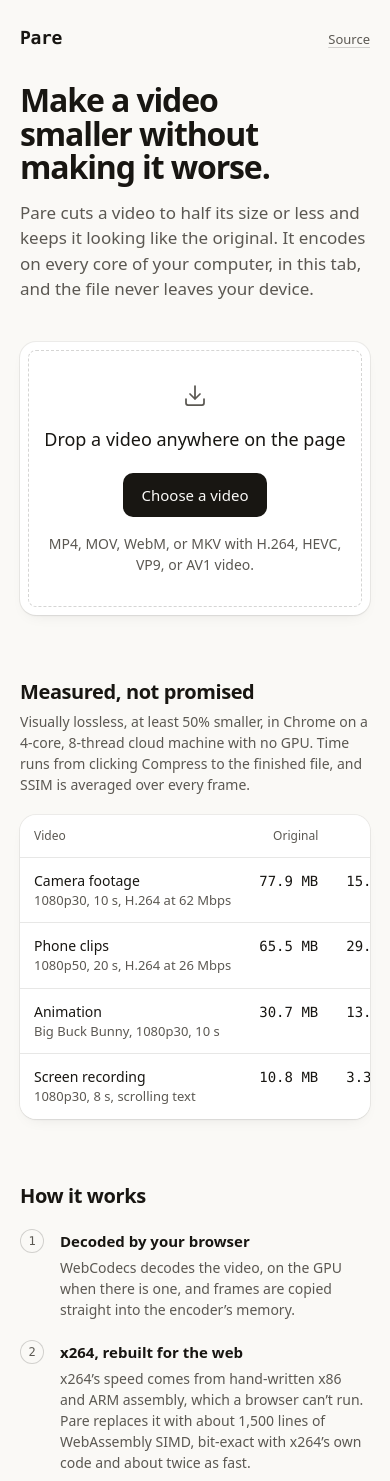
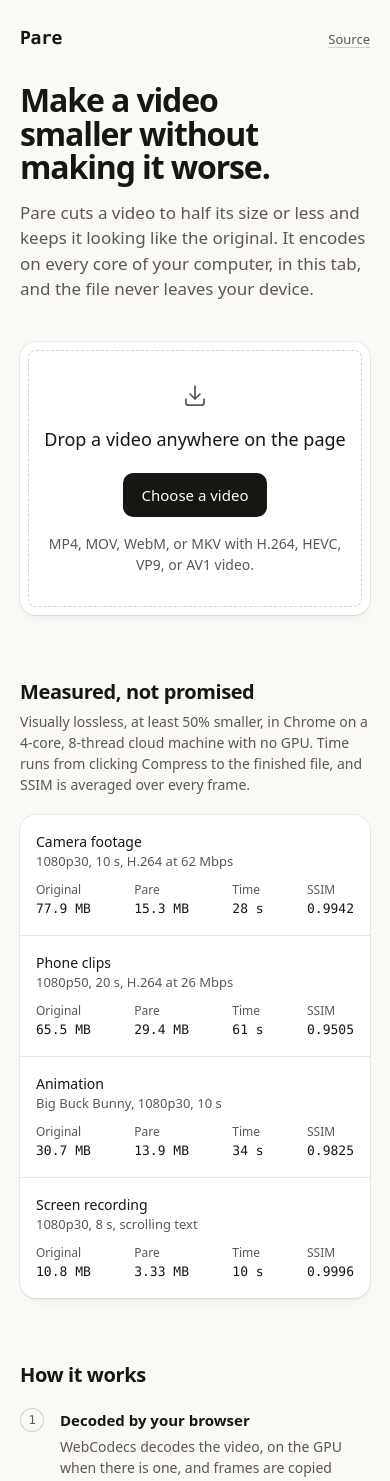
Before and after one commit to x1xhlol/pare, a React (Vite) app: page / in a window 390 px wide. Shown: the top 1481 px of the page. Built offline with nearby package versions, Linux system fonts and the light colour scheme.

Commit message:
Stack benchmark rows into labelled cards on narrow screens

```diff
--- a/src/App.tsx
+++ b/src/App.tsx
@@ -463,12 +463,18 @@ function Benchmarks() {
                   <span className="bench-name">{b.name}</span>
                   <span className="bench-detail">{b.detail}</span>
                 </th>
-                <td className="num">{fmt.bytes(b.before)}</td>
-                <td className="num">
+                <td className="num" data-label="Original">
+                  {fmt.bytes(b.before)}
+                </td>
+                <td className="num" data-label="Pare">
                   {fmt.bytes(b.after)} <span className="delta">{fmt.change(b.before, b.after)}</span>
                 </td>
-                <td className="num">{b.seconds} s</td>
-                <td className="num">{b.ssim.toFixed(4)}</td>
+                <td className="num" data-label="Time">
+                  {b.seconds} s
+                </td>
+                <td className="num" data-label="SSIM">
+                  {b.ssim.toFixed(4)}
+                </td>
               </tr>
             ))}
           </tbody>
--- a/src/index.css
+++ b/src/index.css
@@ -1240,9 +1240,43 @@ label {
     grid-template-columns: 1fr;
     gap: 20px;
   }
+  /* Each row becomes a small card: the name, then the four figures with their labels. */
+  .bench thead {
+    display: none;
+  }
+  .bench tbody tr {
+    display: grid;
+    grid-template-columns: repeat(4, auto);
+    justify-content: space-between;
+    gap: 10px 12px;
+    padding: 16px;
+  }
+  .bench tbody tr + tr {
+    border-top: 1px solid var(--line);
+  }
+  .bench tbody tr + tr > * {
+    border-top: 0;
+  }
+  .bench tbody th {
+    grid-column: 1 / -1;
+  }
   .bench th,
   .bench td {
-    padding: 12px 14px;
+    padding: 0;
+  }
+  .bench td.num {
+    text-align: left;
+    font-size: 13px;
+  }
+  .bench td::before {
+    content: attr(data-label);
+    display: block;
+    font-family: var(--font-sans);
+    font-size: 12px;
+    color: var(--text-muted);
+  }
+  .bench .delta {
+    display: none;
   }
   .segmented {
     display: grid;
```
